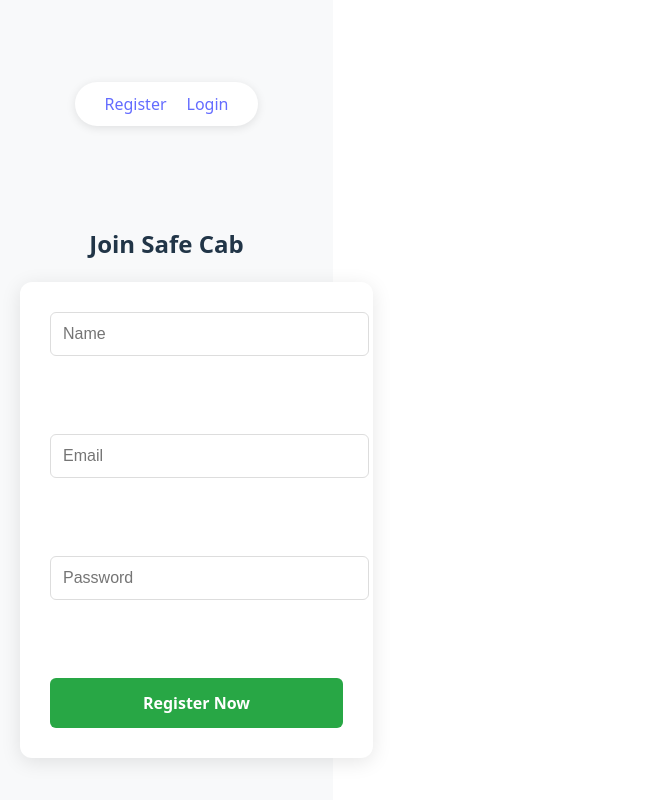
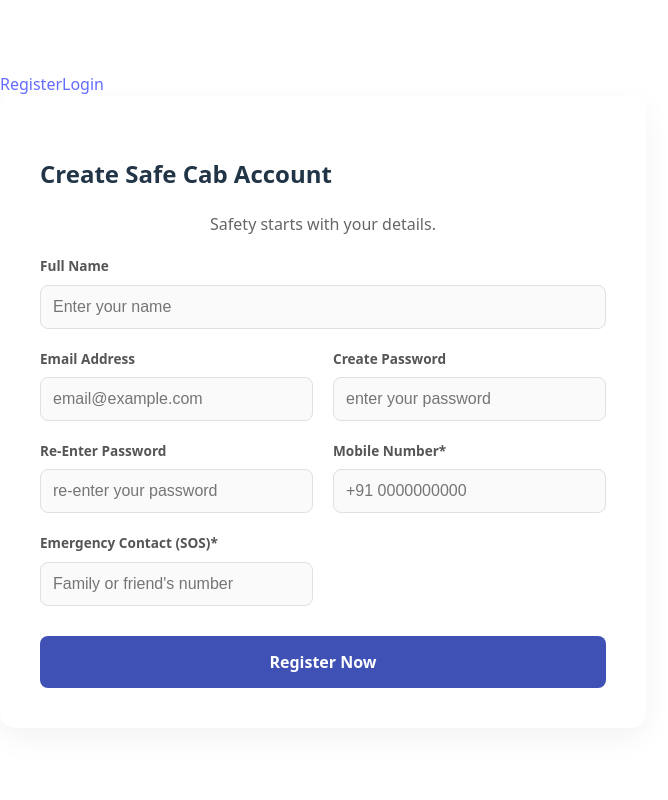
Before and after one commit to priyankavimul/safe-cab-booking, a React (Vite) app in the folder client/: page /register in a window 1280 px wide. Shown: the top 800 px of the page, without its empty margins (0-668 px from the left). Built offline with nearby package versions, Linux system fonts and the light colour scheme.

Commit message:
Added authentication logic

```diff
--- a/client/src/App.css
+++ b/client/src/App.css
@@ -1,52 +1,70 @@
-.app-container {
+/* Background */
+.auth-wrapper {
+  height: 100vh;
   display: flex;
-  flex-direction: column;
+  justify-content: center;
   align-items: center;
-  justify-content: center;
-  min-height: 100vh;
-  background-color: #f8f9fa; /* Light background */
-  padding: 20px;
+  background: linear-gradient(135deg, #141e30, #243b55);
+  font-family: 'Segoe UI', sans-serif;
 }
 
-nav {
-  display: flex;
-  gap: 20px;
-  margin-bottom: 30px;
-  background: white;
-  padding: 10px 30px;
-  border-radius: 50px;
-  box-shadow: 0 2px 10px rgba(0,0,0,0.1);
+/* Glass Card */
+.auth-card {
+  width: 380px;
+  padding: 40px;
+  border-radius: 20px;
+  backdrop-filter: blur(15px);
+  background: rgba(255, 255, 255, 0.1);
+  box-shadow: 0 8px 32px rgba(0, 0, 0, 0.37);
+  color: white;
+  text-align: center;
 }
 
-form {
-  background: #ffffff;
-  padding: 30px;
-  border-radius: 12px;
-  box-shadow: 0 4px 20px rgba(0,0,0,0.1);
-  width: 100%;
-  max-width: 400px;
-  display: flex;
-  flex-direction: column;
-  gap: 15px;
+/* Heading */
+.auth-card h2 {
+  margin-bottom: 25px;
+  font-weight: 600;
+  letter-spacing: 1px;
 }
 
-/* Fixes the dark background issue */
-input {
+/* Inputs */
+.auth-card input {
   width: 100%;
   padding: 12px;
-  border: 1px solid #ddd;
-  border-radius: 6px;
-  background-color: #ffffff;
-  color: #333;
-  font-size: 16px;
+  margin-bottom: 15px;
+  border-radius: 10px;
+  border: none;
+  outline: none;
+  background: rgba(255, 255, 255, 0.2);
+  color: white;
+  font-size: 14px;
+  transition: 0.3s ease;
 }
 
-button {
-  background-color: #28a745;
+.auth-card input::placeholder {
+  color: #ddd;
+}
+
+.auth-card input:focus {
+  background: rgba(255, 255, 255, 0.3);
+  transform: scale(1.02);
+}
+
+/* Button */
+.auth-card button {
+  width: 100%;
+  padding: 12px;
+  border-radius: 10px;
+  border: none;
+  background: #00c6ff;
+  background: linear-gradient(to right, #00c6ff, #0072ff);
   color: white;
-  padding: 14px;
-  border: none;
-  border-radius: 6px;
   font-weight: bold;
   cursor: pointer;
+  transition: 0.3s ease;
 }
+
+.auth-card button:hover {
+  transform: translateY(-2px);
+  box-shadow: 0 5px 15px rgba(0, 114, 255, 0.4);
+}
--- a/client/src/components/Auth/Login.jsx
+++ b/client/src/components/Auth/Login.jsx
@@ -1,55 +1,37 @@
-import React, { useState } from 'react';
-import axios from 'axios';
-import { useNavigate } from 'react-router-dom';
+import React, { useState } from "react";
+import "./Auth.css";
 
 function Login() {
-  const [email, setEmail] = useState("");
-  const [password, setPassword] = useState("");
-  const navigate = useNavigate();
+  const [loginData, setLoginData] = useState({
+    email: "",
+    password: "",
+  });
 
-  const handleLogin = async (e) => {
+  const handleChange = (e) => {
+    setLoginData({ ...loginData, [e.target.name]: e.target.value });
+  };
+
+  const handleSubmit = (e) => {
     e.preventDefault();
-    try {
-      // 1. Sending login request to Priyanka's server
-      const response = await axios.post("http://localhost:5000/api/auth/login", {
-        email,
-        password
-      });
-
-      // 2. Saving the 'Hall Pass' (Token) in the browser
-      localStorage.setItem("token", response.data.token);
-
-      alert("Login Successful! Welcome back.");
-
-      // 3. Move to the Dashboard (we will create this next)
-      navigate("/dashboard");
-    } catch (err) {
-      // Show the error message from the backend
-      alert(err.response?.data?.error || "Login Failed!");
-    }
+    alert("Login Successful");
   };
 
   return (
-    <div className="auth-container">
-      <h2>Login to Safe Cab</h2>
-      <form onSubmit={handleLogin}>
-        <input
-          type="email"
-          placeholder="Email Address"
-          onChange={(e) => setEmail(e.target.value)}
-          required
-        />
-        <input
-          type="password"
-          placeholder="Password"
-          onChange={(e) => setPassword(e.target.value)}
-          required
-        />
-        <button type="submit">Sign In</button>
-      </form>
+    <div className="auth-wrapper">
+      <div className="auth-card">
+        <h2> Welcome to the Safe Cab </h2>
+
+        <form onSubmit={handleSubmit}>
+          <input type="email" name="email" placeholder="Email Address" onChange={handleChange} required />
+          <input type="password" name="password" placeholder="Password" onChange={handleChange} required />
+
+          <button type="submit">Login</button>
+        </form>
+      </div>
     </div>
   );
+
+
 }
 
-// IMPORTANT: This fixes the 'default export' error you saw earlier!
 export default Login;
--- a/client/src/components/Auth/Register.jsx
+++ b/client/src/components/Auth/Register.jsx
@@ -1,35 +1,96 @@
 import React, { useState } from 'react';
 import axios from 'axios';
+import './auth.css'; // Ensure lowercase 'a' to match your file
 
 function Register() {
-  // 1. Setting up "boxes" to hold what you type
-  const [name, setName] = useState("");
-  const [email, setEmail] = useState("");
-  const [password, setPassword] = useState("");
+  const [formData, setFormData] = useState({
+    name: "",
+    email: "",
+    password: "",
+    mobile_number: "",
+    emergency_contact: "" // The SOS Field
+  });
 
-  const handleSignUp = async (e) => {
-    e.preventDefault(); // Prevents the page from refreshing
+  const handleSubmit = async (e) => {
+    e.preventDefault();
     try {
-      // 2. Sending the data to Priyanka's server
-      await axios.post("http://localhost:5000/api/auth/register", {
-        name, email, password,
-        mobile_number: "8983735361", // Captures from your earlier state
-        emergency_contacts: "None"
-      });
-      alert("Registration Successful!");
+      // Sending only the 5 visible fields to the server
+      await axios.post("http://localhost:5000/api/auth/register", formData);
+      alert("Registration Successful! SOS Contact Saved.");
     } catch (err) {
-      alert("Error joining Safe Cab");
+      alert("Registration failed. Please check your details.");
     }
   };
 
   return (
-    <div style={{ textAlign: "center", marginTop: "50px" }}>
-      <h2>Join Safe Cab</h2>
-      <form onSubmit={handleSignUp}>
-        <input type="text" placeholder="Name" onChange={(e) => setName(e.target.value)} required /><br/><br/>
-        <input type="email" placeholder="Email" onChange={(e) => setEmail(e.target.value)} required /><br/><br/>
-        <input type="password" placeholder="Password" onChange={(e) => setPassword(e.target.value)} required /><br/><br/>
-        <button type="submit">Register Now</button>
+    <div className="auth-container">
+      <h2 className="auth-title">Create Safe Cab Account</h2>
+      <p style={{ textAlign: 'center', color: '#666', marginBottom: '20px' }}>
+        Safety starts with your details.
+      </p>
+
+      <form className="form-grid" onSubmit={handleSubmit}>
+        <div className="input-field" style={{ gridColumn: 'span 2' }}>
+          <label>Full Name </label>
+          <input
+            type="text"
+            placeholder="Enter your name"
+            onChange={(e) => setFormData({...formData, name: e.target.value})}
+            required
+          />
+        </div>
+
+        <div className="input-field">
+          <label>Email Address</label>
+          <input
+            type="email"
+            placeholder="email@example.com"
+            onChange={(e) => setFormData({...formData, email: e.target.value})}
+            required
+          />
+        </div>
+
+        <div className="input-field">
+          <label>Create Password</label>
+          <input
+            type="password"
+            placeholder="enter your password"
+            onChange={(e) => setFormData({...formData, password: e.target.value})}
+            required
+          />
+        </div>
+
+        <div className="input-field">
+          <label>Re-Enter Password</label>
+          <input
+            type="password"
+            placeholder="re-enter your password"
+            onChange={(e) => setFormData({...formData, password: e.target.value})}
+            required
+          />
+        </div>
+
+        <div className="input-field">
+          <label>Mobile Number*</label>
+          <input
+            type="text"
+            placeholder="+91 0000000000"
+            onChange={(e) => setFormData({...formData, mobile_number: e.target.value})}
+            required
+          />
+        </div>
+
+        <div className="input-field">
+          <label>Emergency Contact (SOS)*</label>
+          <input
+            type="text"
+            placeholder="Family or friend's number"
+            onChange={(e) => setFormData({...formData, emergency_contact: e.target.value})}
+            required
+          />
+        </div>
+
+        <button className="submit-btn" type="submit">Register Now</button>
       </form>
     </div>
   );
--- /dev/null
+++ b/client/src/components/Auth/auth.css
@@ -0,0 +1,93 @@
+/* Container for the High-Level Form */
+.auth-container {
+  background: #ffffff;
+  width: 100%;
+  max-width: 900px; /* Wider for professional side-by-side inputs */
+  padding: 40px;
+  border-radius: 15px;
+  box-shadow: 0 10px 30px rgba(0,0,0,0.05);
+}
+
+.form-grid {
+  display: grid;
+  grid-template-columns: 1fr 1fr; /* Side-by-side fields */
+  gap: 20px;
+}
+/* Progress Stepper */
+.steps-header {
+  display: flex;
+  justify-content: center;
+  align-items: center;
+  gap: 30px;
+  margin-bottom: 40px;
+  border-bottom: 1px solid #f0f0f0;
+  padding-bottom: 20px;
+}
+
+.step-item {
+  display: flex;
+  align-items: center;
+  gap: 10px;
+  color: #999;
+  font-weight: 500;
+}
+
+.step-number {
+  width: 28px;
+  height: 28px;
+  border: 2px solid #ddd;
+  border-radius: 50%;
+  display: flex;
+  justify-content: center;
+  align-items: center;
+  font-size: 0.9rem;
+}
+
+.step-item.active { color: #3f51b5; } /* Blue highlight from reference */
+.step-item.active .step-number { border-color: #3f51b5; }
+
+/* 2-Column Grid */
+.form-grid {
+  display: grid;
+  grid-template-columns: 1fr 1fr; /* Two columns */
+  gap: 20px;
+  text-align: left;
+}
+
+.input-field {
+  display: flex;
+  flex-direction: column;
+  gap: 8px;
+}
+
+.input-field label {
+  font-size: 0.85rem;
+  font-weight: 600;
+  color: #555;
+}
+
+input, select {
+  padding: 12px;
+  border: 1.5px solid #e0e0e0;
+  border-radius: 8px;
+  background: #fafafa;
+  font-size: 1rem;
+}
+
+input:focus {
+  border-color: #3f51b5;
+  outline: none;
+  background: #fff;
+}
+
+.submit-btn {
+  grid-column: span 2; /* Full width button */
+  background: #3f51b5;
+  color: white;
+  padding: 15px;
+  border: none;
+  border-radius: 8px;
+  font-weight: bold;
+  cursor: pointer;
+  margin-top: 10px;
+}
```
